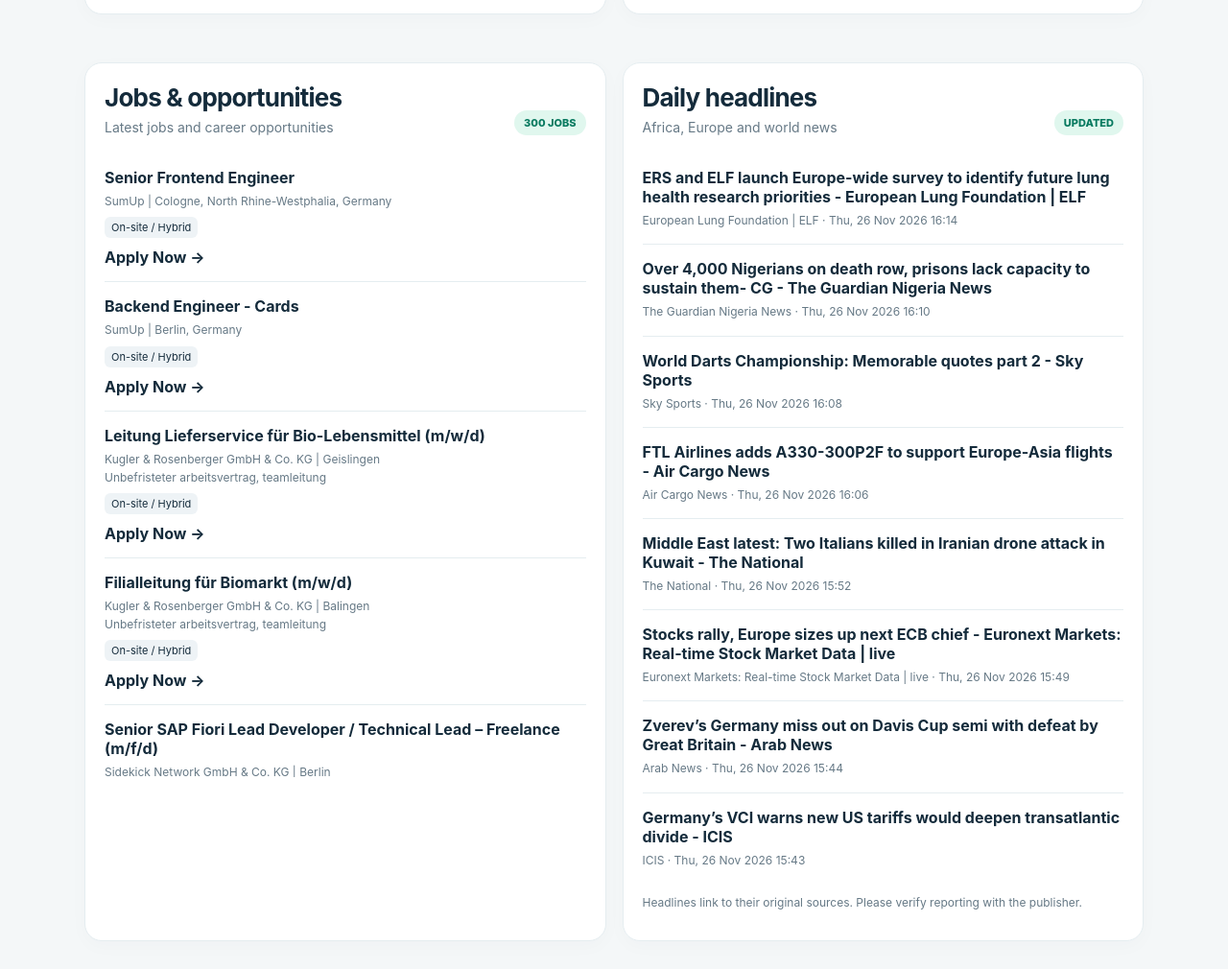
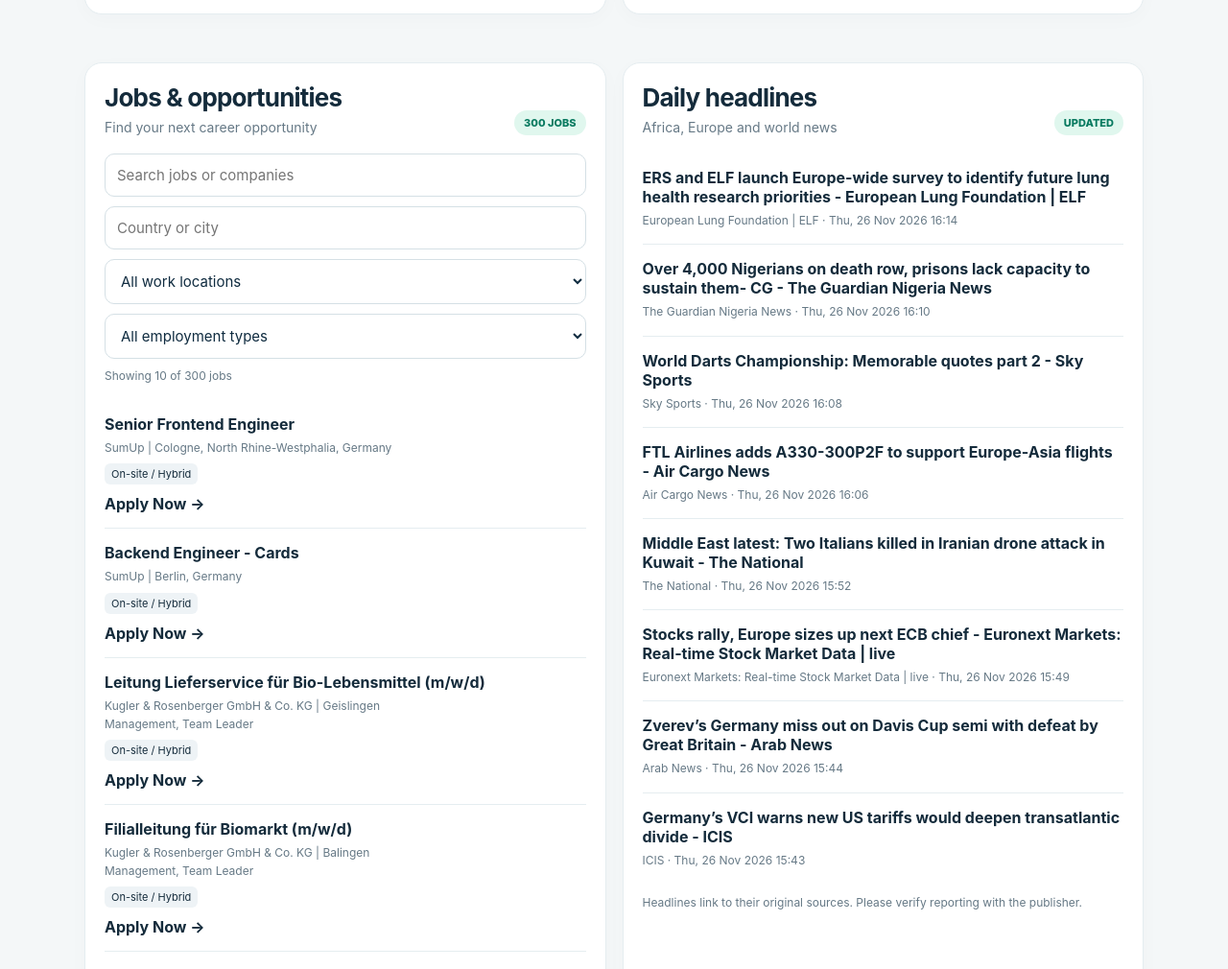
Before and after one commit to afroeurodaily/afroeuro-daily-hub, a plain HTML site: page index.html in a window 1280 px wide. Shown: the part 2182-3192 px from the top of the page at 96% size. Drawn offline with Linux system fonts and the light colour scheme; no server answers.

Commit message:
Upgrade jobs with search, filters and load more

```diff
--- a/index.html
+++ b/index.html
@@ -325,6 +325,10 @@ async function loadFeeds() {
     ).textContent = 'Updates unavailable. Check back later.';
   }
 }
+let allJobs = [];
+let jobsLimit = 10;
+let jobsUI = null;
+
 async function loadJobs() {
   const section = document.getElementById('jobs');
   if (!section) return;
@@ -334,34 +338,135 @@ async function loadJobs() {
     if (!response.ok) throw new Error('Jobs unavailable');
 
     const data = await response.json();
-    const jobs = Array.isArray(data.jobs) ? data.jobs : [];
+    allJobs = Array.isArray(data.jobs) ? data.jobs : [];
 
     section.querySelector('.pill').textContent =
-      jobs.length + ' JOBS';
+      allJobs.length + ' JOBS';
 
-    section.querySelector('.heading p').textContent =
-      'Latest jobs and career opportunities';
-
+    if (!jobsUI) {
       section.querySelectorAll('.listing').forEach(el => el.remove());
 
-    let feed = document.getElementById('jobs-feed');
-
-    if (!feed) {
-      feed = document.createElement('div');
-      feed.id = 'jobs-feed';
-      feed.style.maxHeight = '650px';
-      feed.style.overflowY = 'auto';
-      section.appendChild(feed);
+      const subtitle = section.querySelector('.heading p');
+      if (subtitle) {
+        subtitle.textContent = 'Find your next career opportunity';
       }
 
-    feed.replaceChildren();
+      const controls = document.createElement('div');
+      controls.style.cssText = 'display:grid;gap:10px;margin:18px 0;';
 
-    if (!jobs.length) {
-      feed.textContent = 'No jobs available right now.';
-      return;
+      controls.innerHTML = `
+        <input id="job-search" type="search"
+          placeholder="Search jobs or companies"
+          aria-label="Search jobs or companies">
+
+        <input id="job-location" type="search"
+          placeholder="Country or city"
+          aria-label="Country or city">
+
+        <select id="job-remote" aria-label="Work location">
+          <option value="">All work locations</option>
+          <option value="remote">Remote jobs</option>
+          <option value="onsite">On-site / Hybrid</option>
+        </select>
+
+        <select id="job-type" aria-label="Employment type">
+          <option value="">All employment types</option>
+          <option value="full">Full-time</option>
+          <option value="part">Part-time</option>
+          <option value="training">Apprenticeship</option>
+          <option value="freelance">Freelance</option>
+        </select>
+
+        <div id="job-count" class="small"></div>
+      `;
+
+      controls.querySelectorAll('input,select').forEach(el => {
+        el.style.cssText = 'width:100%;padding:12px;border:1px solid #d5e0e5;border-radius:10px;background:white;color:#102c40;font-size:15px;box-sizing:border-box;';
+
+        el.addEventListener('input', () => {
+          jobsLimit = 10;
+          renderJobs();
+        });
+      });
+
+      section.appendChild(controls);
+
+      const feed = document.createElement('div');
+      feed.id = 'jobs-results';
+      section.appendChild(feed);
+
+      const more = document.createElement('button');
+      more.type = 'button';
+      more.textContent = 'Load More Jobs';
+      more.style.cssText = 'width:100%;padding:14px;margin-top:15px;background:#102c40;color:white;border:0;border-radius:10px;font-weight:bold;cursor:pointer;';
+
+      more.addEventListener('click', () => {
+        jobsLimit += 10;
+        renderJobs();
+      });
+
+      section.appendChild(more);
+      jobsUI = { feed, more };
     }
 
-    jobs.forEach(job => {
+    renderJobs();
+
+  } catch (error) {
+    console.error('Jobs update failed:', error);
+    section.querySelector('.pill').textContent = 'UNAVAILABLE';
+  }
+}
+
+function renderJobs() {
+  if (!jobsUI) return;
+
+  const search = document.getElementById('job-search').value.toLowerCase().trim();
+  const location = document.getElementById('job-location').value.toLowerCase().trim();
+  const remote = document.getElementById('job-remote').value;
+  const type = document.getElementById('job-type').value;
+
+  const filtered = allJobs.filter(job => {
+    const text = [
+      job.title,
+      job.company,
+      job.location,
+      job.tags,
+      job.job_types
+    ].join(' ').toLowerCase();
+
+    const place = String(job.location || '').toLowerCase();
+
+    if (search && !text.includes(search)) return false;
+    if (location && !place.includes(location)) return false;
+    if (remote === 'remote' && !job.remote) return false;
+    if (remote === 'onsite' && job.remote) return false;
+
+    if (type === 'full' &&
+        !/full.time|vollzeit/.test(text)) return false;
+
+    if (type === 'part' &&
+        !/part.time|teilzeit/.test(text)) return false;
+
+    if (type === 'training' &&
+        !/ausbildung|apprentice|azubi/.test(text)) return false;
+
+    if (type === 'freelance' &&
+        !/freelance|freiberuf/.test(text)) return false;
+
+    return true;
+  });
+
+  document.getElementById('job-count').textContent =
+    'Showing ' + Math.min(jobsLimit, filtered.length) +
+    ' of ' + filtered.length + ' jobs';
+
+  jobsUI.feed.replaceChildren();
+
+  if (!filtered.length) {
+    jobsUI.feed.textContent = 'No matching jobs found. Try another search.';
+  }
+
+  filtered.slice(0, jobsLimit).forEach(job => {
     const card = document.createElement('div');
     card.className = 'listing';
 
@@ -371,20 +476,20 @@ async function loadJobs() {
 
     const details = document.createElement('div');
     details.className = 'small';
-      details.textContent =
-        (job.company || '') + ' | ' + (job.location || '');
+    details.textContent = [job.company, job.location]
+      .filter(Boolean).join(' | ');
     card.appendChild(details);
 
-      const type = document.createElement('div');
-      type.className = 'small';
-      type.textContent = Array.isArray(job.job_types)
-        ? job.job_types.join(', ')
-        : '';
-      card.appendChild(type);
+    const tags = document.createElement('div');
+    tags.className = 'small';
+    tags.textContent = Array.isArray(job.tags)
+      ? job.tags.join(', ') : '';
+    card.appendChild(tags);
 
     const badge = document.createElement('span');
     badge.className = 'chip';
-      badge.textContent = job.remote ? 'Remote' : 'On-site / Hybrid';
+    badge.textContent = job.remote
+      ? 'Remote' : 'On-site / Hybrid';
     card.appendChild(badge);
 
     if (typeof job.url === 'string' &&
@@ -394,19 +499,14 @@ async function loadJobs() {
       link.target = '_blank';
       link.rel = 'noopener noreferrer';
       link.textContent = 'Apply Now →';
-        link.style.display = 'block';
-        link.style.marginTop = '10px';
-        link.style.fontWeight = 'bold';
+      link.style.cssText = 'display:block;margin-top:10px;font-weight:bold;';
       card.appendChild(link);
     }
 
-      feed.appendChild(card);
+    jobsUI.feed.appendChild(card);
   });
 
-  } catch (error) {
-    console.error('Jobs update failed:', error);
-    section.querySelector('.pill').textContent = 'UNAVAILABLE';
-  }
+  jobsUI.more.hidden = filtered.length <= jobsLimit;
 }
 
 loadJobs();
```
Lines whose indentation alone changed are shown as unchanged.
